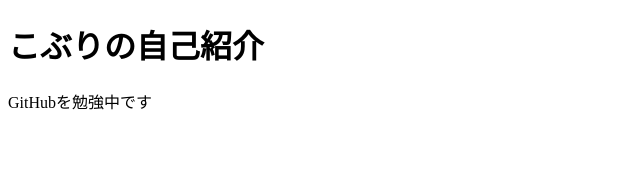
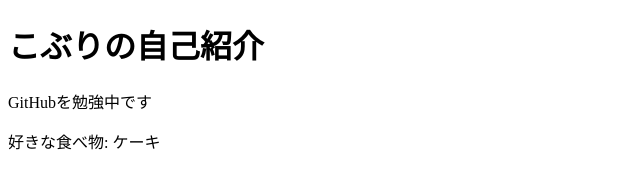
Before and after one commit to cobli/my-website, a plain HTML site: page index.html in a window 1280 px wide. Shown: the whole page, without its empty margins (0-640 px from the left). Drawn offline with Linux system fonts and the light colour scheme.

Commit message:
好きな食べ物追加

```diff
--- a/index.html
+++ b/index.html
@@ -8,5 +8,6 @@
 <body>
     <h1>こぶりの自己紹介</h1>
     <p>GitHubを勉強中です</p>
+    <p>好きな食べ物: ケーキ</p>
 </body>
 </html>
```
